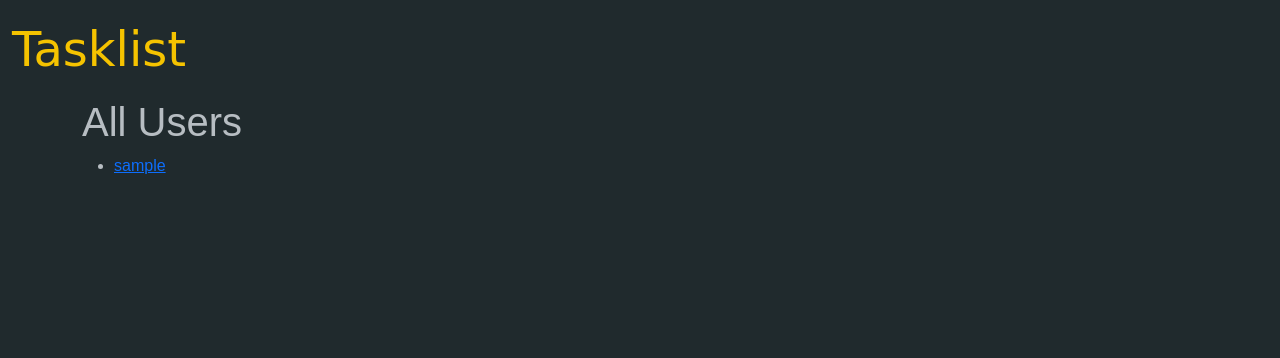
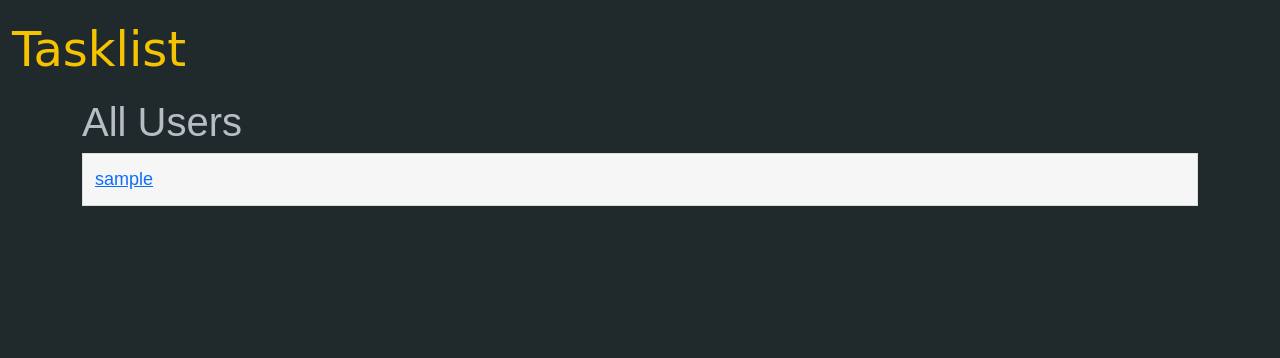
Before and after one commit to adashe/tasklist, a Flask app: page /users in a window 1280 px wide. Shown: the top 358 px of the page. Run offline with Flask 2, Linux system fonts and the light colour scheme; the visitor is signed in with stand-in values (Sample User, id 1); data comes from the database, SQL or seed files in the repository; some web fonts are replaced.

Commit message:
Added closeable list items

```diff
--- a/static/css/site.css
+++ b/static/css/site.css
@@ -36,3 +36,46 @@ button {
     background-color: #2E383B;
 
 }
+
+/* Close Buttons */
+
+* {
+    box-sizing: border-box;
+  }
+
+  /* Style the list (remove margins and bullets, etc) */
+  ul {
+    list-style-type: none;
+    padding: 0;
+    margin: 0;
+  }
+
+  /* Style the list items */
+  ul li {
+    border: 1px solid #ddd;
+    margin-top: -1px; /* Prevent double borders */
+    background-color: #f6f6f6;
+    padding: 12px;
+    text-decoration: none;
+    font-size: 18px;
+    color: black;
+    display: block;
+    position: relative;
+  }
+
+  /* Add a light grey background color on hover */
+  ul li:hover {
+    background-color: #eee;
+  }
+
+  /* Style the close button (span) */
+  .close {
+    cursor: pointer;
+    position: absolute;
+    top: 50%;
+    right: 0%;
+    padding: 12px 16px;
+    transform: translate(0%, -50%);
+  }
+
+  .close:hover {background: #bbb;}
--- a/templates/group_profile.html
+++ b/templates/group_profile.html
@@ -18,7 +18,7 @@
         <ul id="card-text">
           {% for value in values %}
           <li>
-            {{ value }}
+            {{ value }}<span class="close">x</span>
           </li>
           {% endfor %}
         </ul>
```
Also changed, not shown: static/js/tasklist.js (+9 -11 lines).
